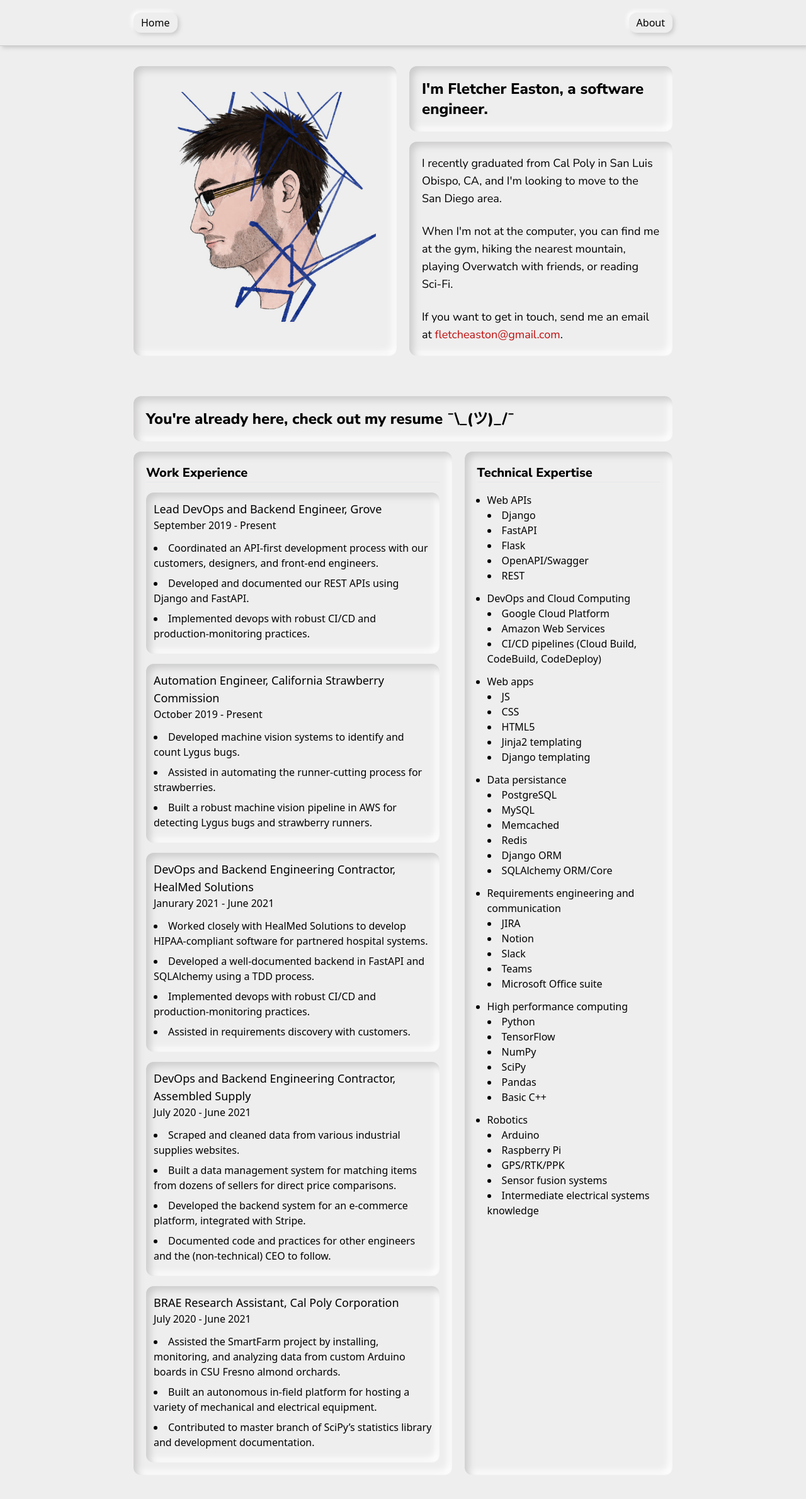
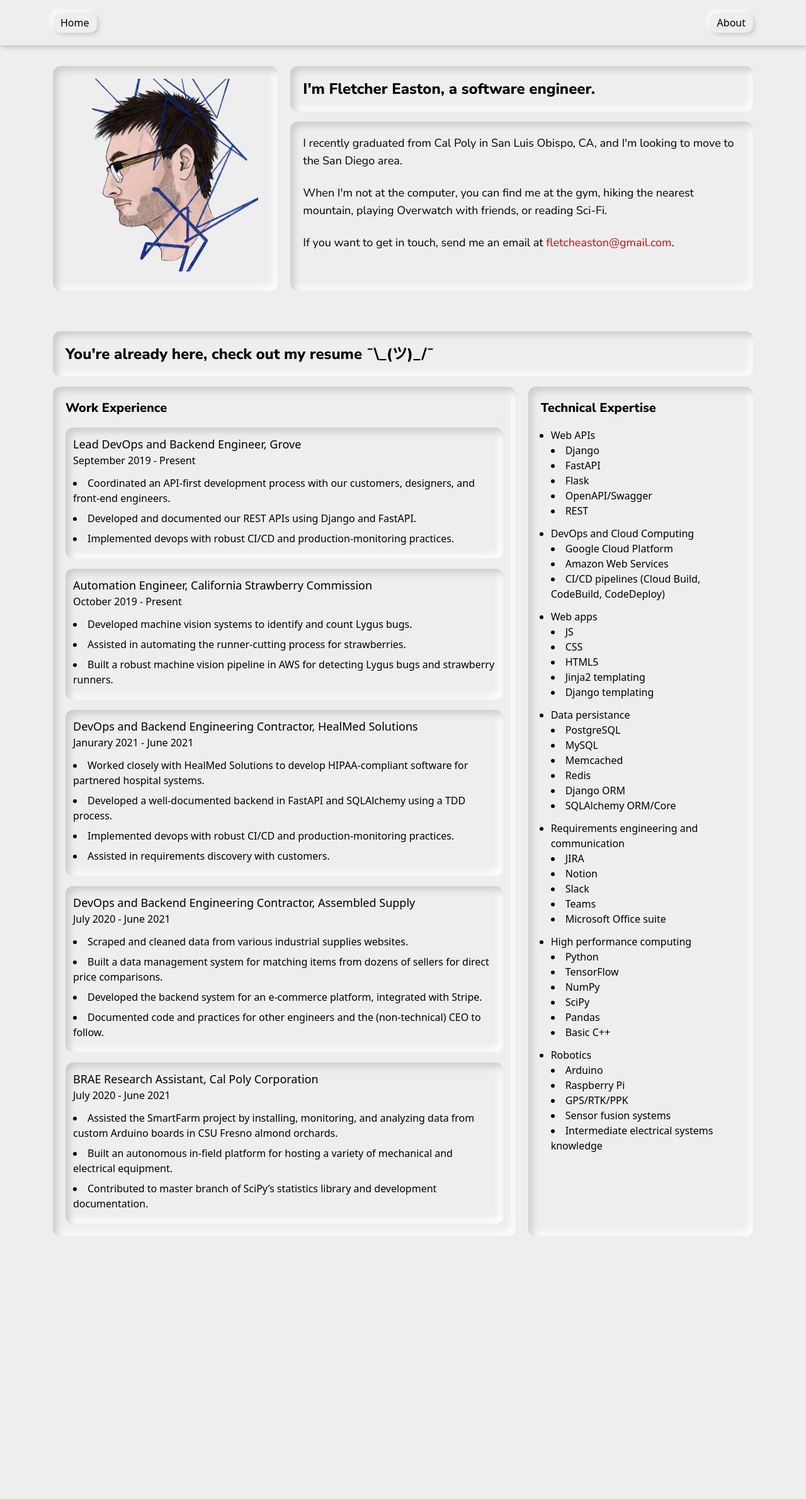
Before and after one commit to fletcheaston/Personal-Website, a Python web app: template website/templates/templates/about.html in a window 1280 px wide. Shown: the top 2380 px of the page at 63% size. Run offline with Jinja, Linux system fonts and the light colour scheme; the template is opened without the code that fills it, so the values that code supplies are empty.

Commit message:
Added some fun small JS things for iframe stuff. Changed the page sizing so we're at 6xl, gives a lot more room to work with at larger screen sizes and helps keep the (very compact) about page spaced nicely.

```diff
--- a/website/templates/templates/about.html
+++ b/website/templates/templates/about.html
@@ -9,15 +9,17 @@
     {{ super() }}
 
     <main class="flex-1 overflow-y-auto">
-        <div class="flex flex-col max-w-4xl mx-auto px-5 text-center mb-4">
-            <div class="flex-1 grid gap-5 grid-cols-1 md:grid-cols-2 text-left mt-8">
+        <div class="flex flex-col max-w-6xl mx-auto px-5 text-center mb-4">
+            <div class="flex-1 grid gap-5 grid-cols-1 md:grid-cols-3 text-left mt-8">
 
-                <div class="flex rounded-xl p-5 about-card">
-                    <img alt="Illustration of Fletcher Easton." class="rounded-xl self-center"
-                         src="{{ url_for("static", path="/images/about/fletcher-anime.jpg") }}"/>
+                <div class="col-span-1">
+                    <div class="rounded-xl p-5 about-card">
+                        <img alt="Illustration of Fletcher Easton." class="rounded-xl self-center"
+                             src="{{ url_for("static", path="/images/about/fletcher-anime.jpg") }}"/>
+                    </div>
                 </div>
 
-                <div class="flex flex-col">
+                <div class="col-span-2 flex flex-col">
                     <div class="flex-initial rounded-xl p-5 about-card">
                         <h1 class="text-2xl">
                             I'm Fletcher Easton, a software engineer.
@@ -27,22 +29,23 @@
                     <div class="flex flex-col flex-grow rounded-xl mt-4 p-5 about-card">
                         <p class="flex-1 text-lg">
                             I recently graduated from Cal Poly in San Luis Obispo, CA, and I'm looking to move to the
-                            San
-                            Diego area.
+                            San Diego area.
                         </p>
 
-                        <br>
-
-                        <p class="flex-1 text-lg">
+                        <p class="flex-1 text-lg mt-2">
                             When I'm not at the computer, you can find me at the gym, hiking the nearest mountain,
                             playing Overwatch with friends, or reading Sci-Fi.
                         </p>
 
-                        <br>
-
-                        <p class="flex-1 text-lg">
+                        <p class="flex-1 text-lg mt-2">
                             If you want to get in touch, send me an email at
                             <a class="email" href="mailto:fletcheaston@gmail.com">fletcheaston@gmail.com</a>.
+                        </p>
+
+                        <p id="secret-text" class="flex-1 text-lg mt-2" hidden>
+                            <b>
+                                You're really looking at this in an iframe?
+                            </b>
                         </p>
                     </div>
                 </div>
@@ -54,8 +57,8 @@
                 </h2>
             </div>
 
-            <div class="flex-1 grid gap-5 grid-cols-1 md:grid-cols-5 mt-4">
-                <div class="col-span-3 rounded-xl text-left p-5 about-card">
+            <div class="flex-1 grid gap-5 grid-cols-1 md:grid-cols-3 mt-4">
+                <div class="col-span-2 rounded-xl text-left p-5 about-card">
                     <h3 class="text-xl resume-title">
                         Work Experience
                     </h3>
@@ -125,7 +128,7 @@
                             ) }}
                 </div>
 
-                <div class="col-span-2 rounded-xl text-left p-5 about-card">
+                <div class="col-span-1 rounded-xl text-left p-5 about-card">
                     <h3 class="text-xl resume-title">
                         Technical Expertise
                     </h3>
@@ -215,3 +218,12 @@
         </div>
     </main>
 {% endblock %}
+
+{% block javascript %}
+    <script type="text/javascript">
+        // Only show the secret text when we're in an iframe.
+        if (window.location !== window.parent.location) {
+            $("#secret-text").show()
+        }
+    </script>
+{% endblock %}
--- a/website/templates/templates/navbar.html
+++ b/website/templates/templates/navbar.html
@@ -4,7 +4,7 @@
     {{ super() }}
 
     <nav class="navbar">
-        <div class="flex flex-row mx-auto py-5 px-5 max-w-4xl">
+        <div class="flex flex-row mx-auto py-5 px-5 max-w-6xl">
             <a class="flex-initial" href="/">
                 <div class="rounded-xl px-3 py-1 navbar-button">
                     Home
```
Also changed, not shown: website/templates/templates/home.html (+9 -2 lines).
